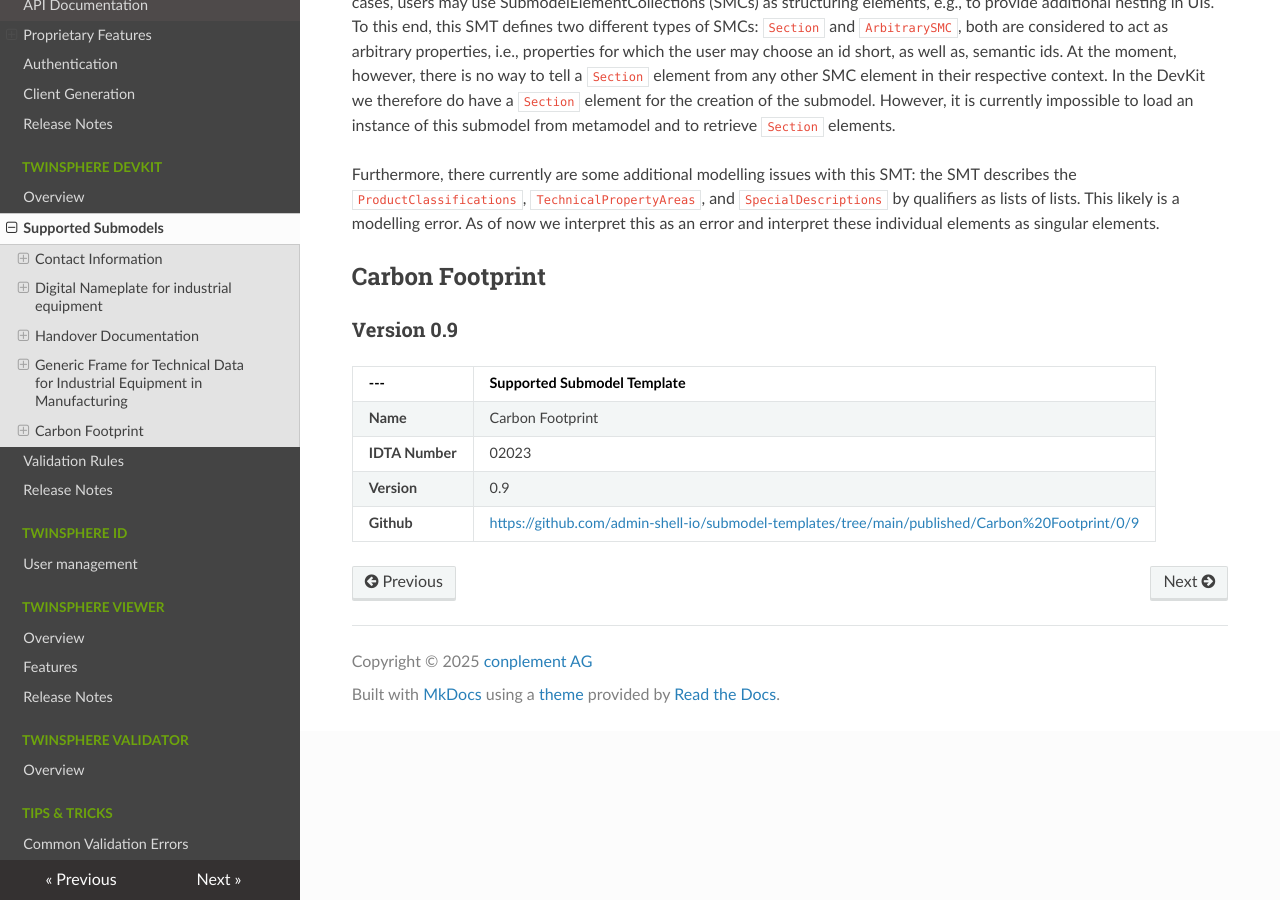
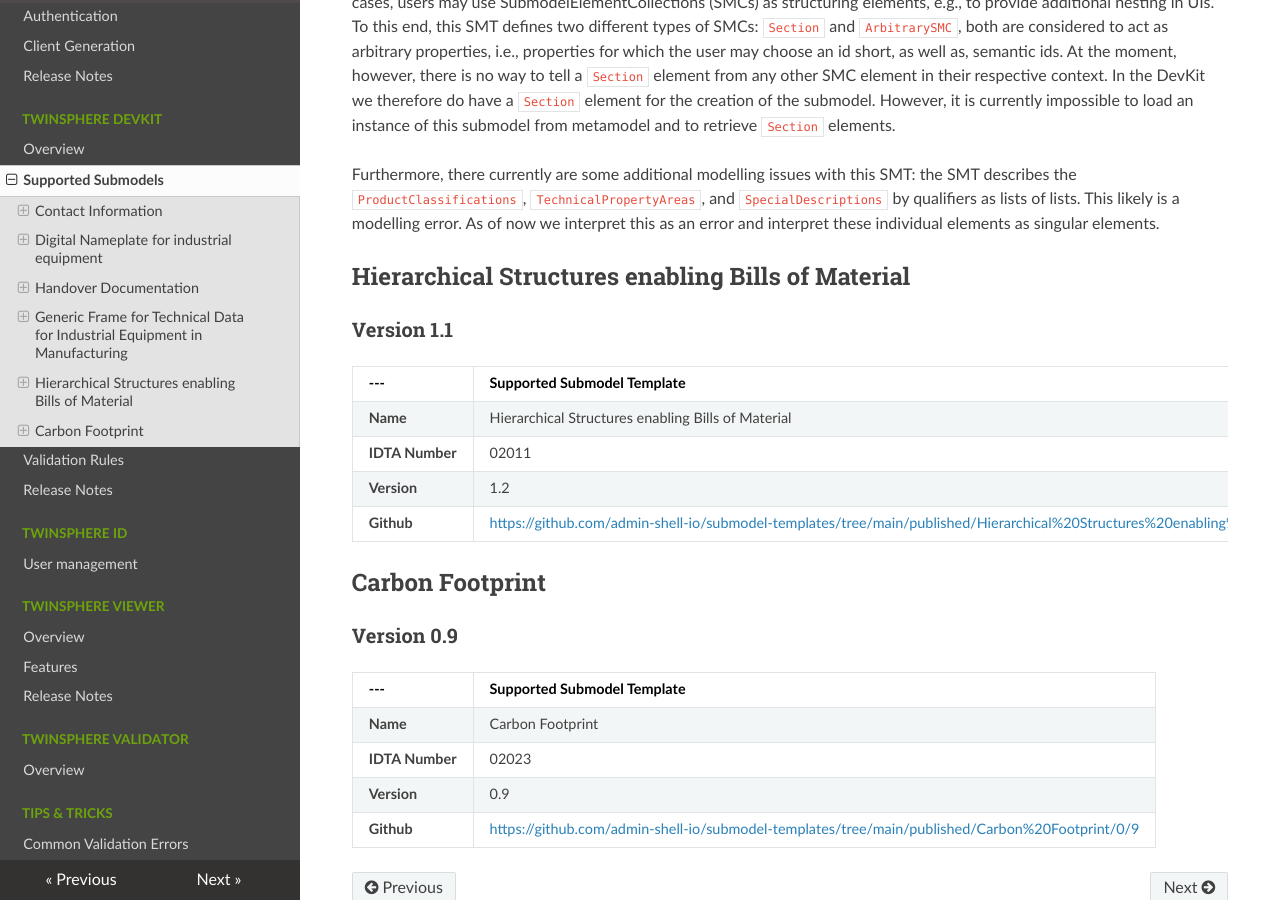
Before and after one commit to twinsphere/twinsphere.github.io, an MkDocs documentation site: the page built from docs/tam-submodels.md, in a window 1280 px wide and 900 px high, scrolled down 4630 px. Built offline with MkDocs 1.6.1, drawn with Linux system fonts in a browser that asks for light colours; nearby versions of some CDN libraries.

Commit message:
feat(tam): add BoM

```diff
--- a/docs/tam-submodels.md
+++ b/docs/tam-submodels.md
@@ -194,6 +194,21 @@
 likely is a modelling error. As of now we interpret this as an error and interpret these individual elements as singular
 elements.
 
+## Hierarchical Structures enabling Bills of Material
+
+### Version 1.1
+
+<!-- markdownlint-disable line-length -->
+
+| ---             | Supported Submodel Template                                                                   |
+|-----------------|-----------------------------------------------------------------------------------------------|
+| **Name**        | Hierarchical Structures enabling Bills of Material                    |
+| **IDTA Number** | 02011                                                                                         |
+| **Version**     | 1.2                                                                                           |
+| **Github**      | <https://github.com/admin-shell-io/submodel-templates/tree/main/published/Hierarchical%20Structures%20enabling%20Bills%20of%20Material/1/1> |
+
+<!-- markdownlint-enable line-length -->
+
 ## Carbon Footprint
 
 ### Version 0.9
```
